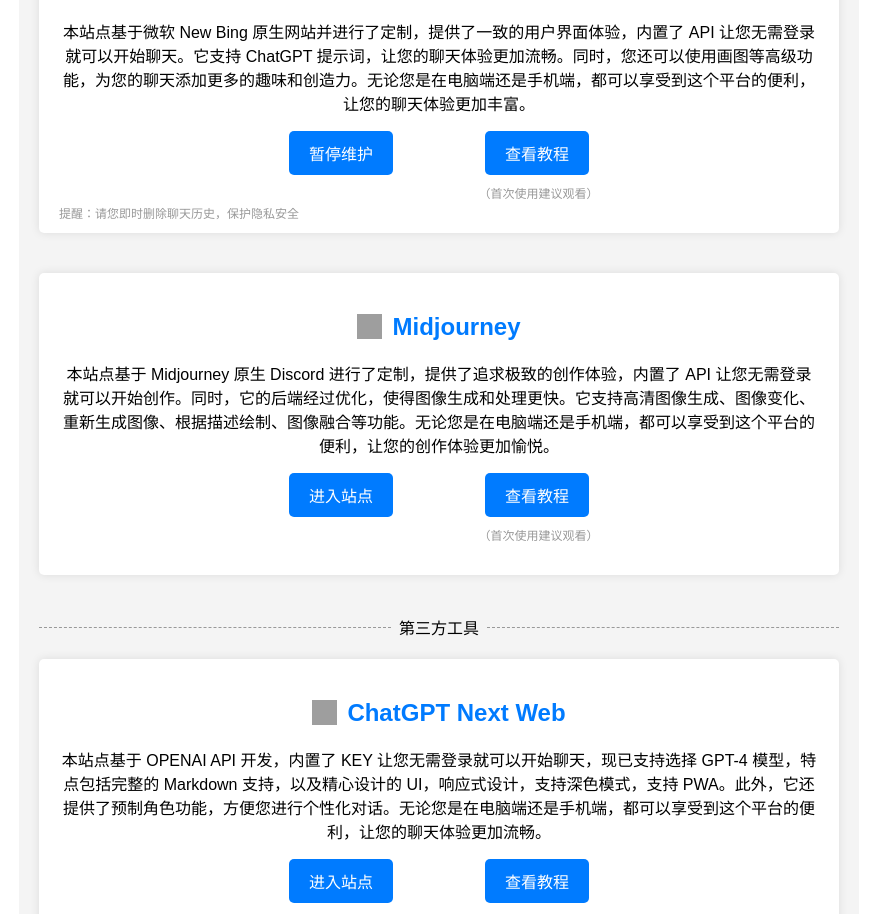
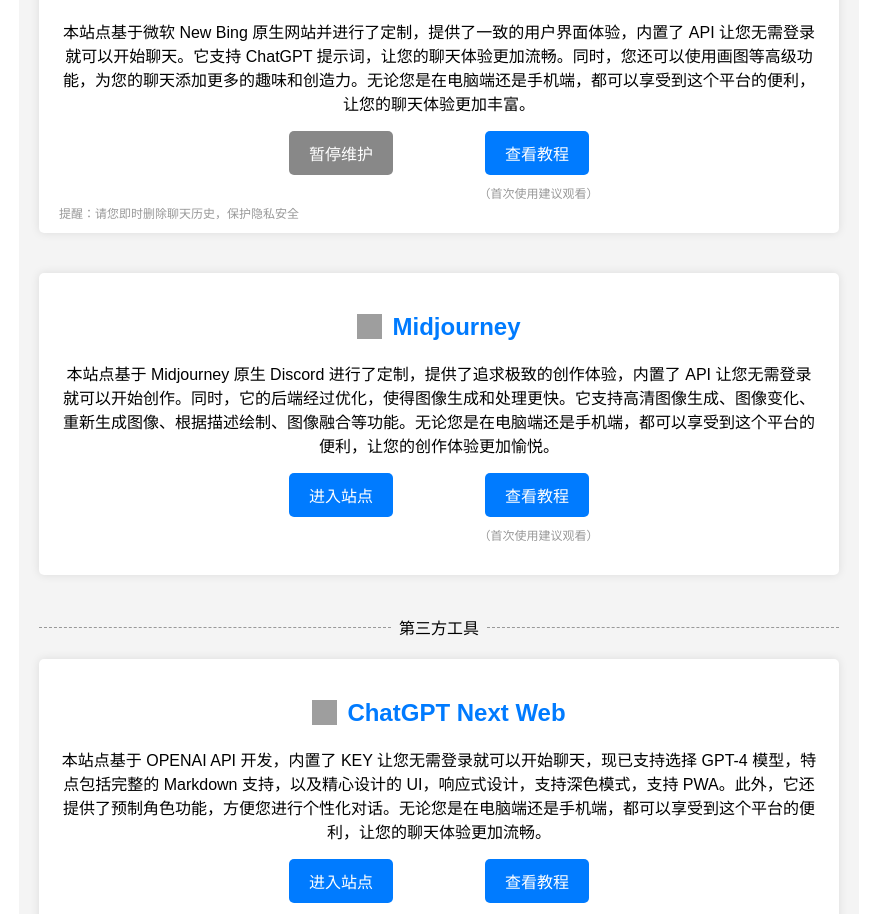
Before and after one commit to cheng7760/AIproject, a React (Create React App) app: page / in a window 1280 px wide. Shown: the part 1288-2202 px from the top of the page, without its empty margins (201-1078 px from the left). Built offline with nearby package versions, Linux system fonts and the light colour scheme; grey boxes are pictures that could not be loaded.

Commit message:
Update App.css

```diff
--- a/src/App.css
+++ b/src/App.css
@@ -80,6 +80,10 @@ h2 {
   transition: background-color 0.3s ease;
   cursor: pointer;
   font-size: 16px;
+}
+.button.disabled {
+  background-color: #888;
+  cursor: not-allowed;
 }
 .chatgpt-buttons {
   justify-content: space-between;
```
